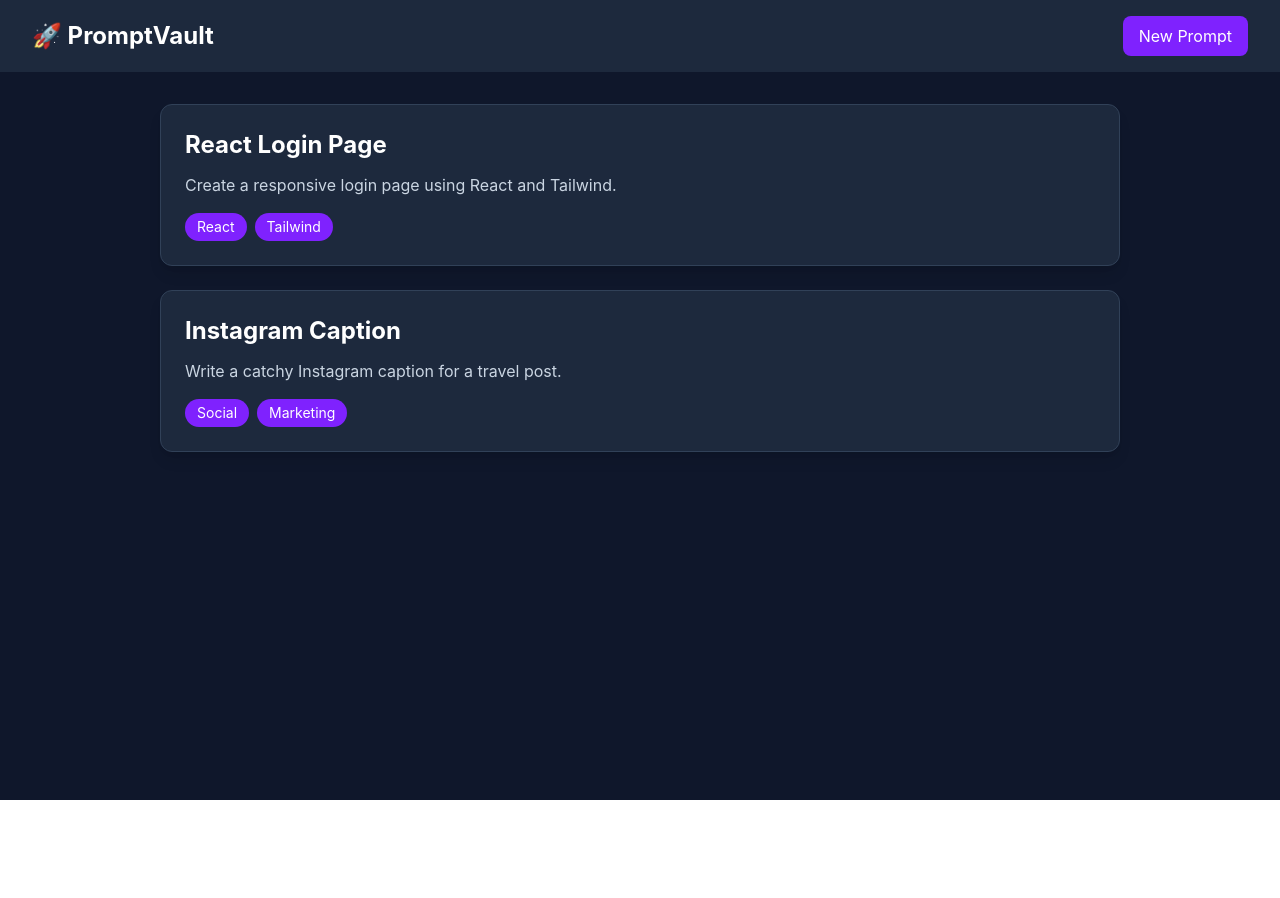
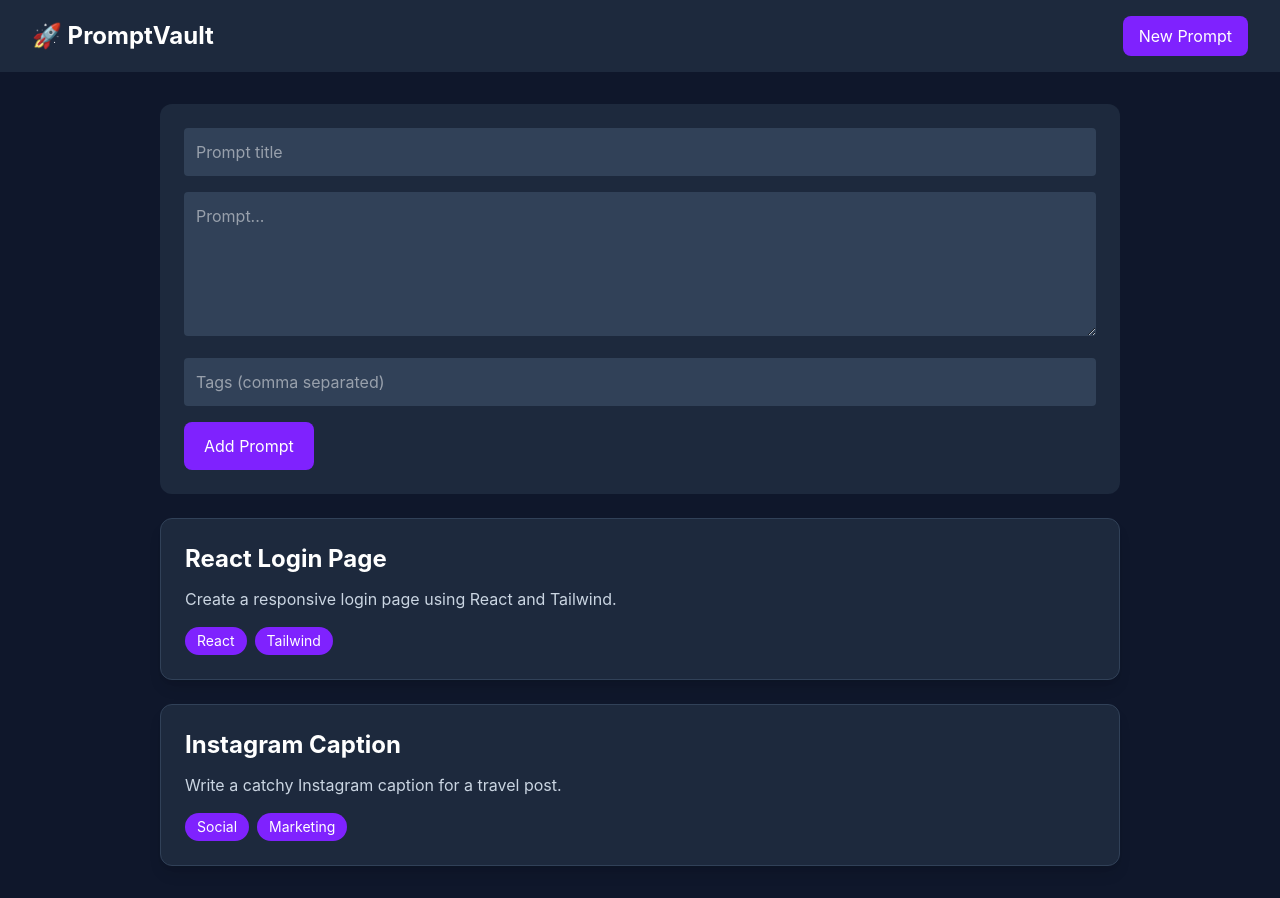
Before and after one commit to Umang-347/PromptVault, a React (Vite) app: page / in a window 1280 px wide. Before the commit the page ends 800 px from the top, so only its background shows below. Built offline with nearby package versions, Linux system fonts and the light colour scheme.

Commit message:
Add Local Storage persistence

```diff
--- a/package.json
+++ b/package.json
@@ -13,13 +13,15 @@
     "@tailwindcss/vite": "^4.3.3",
     "react": "^19.2.7",
     "react-dom": "^19.2.7",
-    "tailwindcss": "^4.3.3"
+    "tailwindcss": "^4.3.3",
+    "uuid": "^14.0.1"
   },
   "devDependencies": {
     "@eslint/js": "^10.0.1",
     "@types/node": "^24.13.2",
     "@types/react": "^19.2.17",
     "@types/react-dom": "^19.2.3",
+    "@types/uuid": "^10.0.0",
     "@vitejs/plugin-react": "^6.0.3",
     "eslint": "^10.6.0",
     "eslint-plugin-react-hooks": "^7.1.1",
--- a/src/App.tsx
+++ b/src/App.tsx
@@ -1,17 +1,26 @@
-import { useState } from "react";
 import Navbar from "./components/Navbar";
 import PromptCard from "./components/PromptCard";
+import AddPromptForm from "./components/AddPromptForm";
 import { samplePrompts } from "./data/samplePrompts";
+import { useLocalStorage } from "./hooks/useLocalStorage";
 import type { Prompt } from "./types/prompt";
 
 function App() {
-  const [prompts] = useState<Prompt[]>(samplePrompts);
+  const [prompts, setPrompts] = useLocalStorage<Prompt[]>(
+  "prompts",
+  samplePrompts
+);
+
+  function addPrompt(prompt: Prompt) {
+  setPrompts((prev) => [prompt, ...prev]);
+}
 
   return (
     <div className="min-h-screen bg-slate-900">
       <Navbar />
 
       <main className="max-w-5xl mx-auto p-8 space-y-6">
+        <AddPromptForm onAdd={addPrompt} />
         {prompts.map((prompt) => (
           <PromptCard
             key={prompt.id}
--- /dev/null
+++ b/src/components/AddPromptForm.tsx
@@ -0,0 +1,69 @@
+import { useState } from "react";
+import type { Prompt } from "../types/prompt";
+import { v4 as uuid } from "uuid";
+
+interface Props {
+  onAdd: (prompt: Prompt) => void;
+}
+
+export default function AddPromptForm({ onAdd }: Props) {
+  const [title, setTitle] = useState("");
+  const [content, setContent] = useState("");
+  const [tags, setTags] = useState("");
+
+  function handleSubmit(e: React.FormEvent) {
+    e.preventDefault();
+
+    if (!title.trim() || !content.trim()) return;
+
+    onAdd({
+      id: uuid(),
+      title,
+      content,
+      tags: tags
+        .split(",")
+        .map((t) => t.trim())
+        .filter(Boolean),
+      favorite: false,
+    });
+
+    setTitle("");
+    setContent("");
+    setTags("");
+  }
+
+  return (
+    <form
+      onSubmit={handleSubmit}
+      className="bg-slate-800 rounded-xl p-6 space-y-4"
+    >
+      <input
+        className="w-full p-3 rounded bg-slate-700 text-white"
+        placeholder="Prompt title"
+        value={title}
+        onChange={(e) => setTitle(e.target.value)}
+      />
+
+      <textarea
+        className="w-full p-3 rounded bg-slate-700 text-white"
+        placeholder="Prompt..."
+        rows={5}
+        value={content}
+        onChange={(e) => setContent(e.target.value)}
+      />
+
+      <input
+        className="w-full p-3 rounded bg-slate-700 text-white"
+        placeholder="Tags (comma separated)"
+        value={tags}
+        onChange={(e) => setTags(e.target.value)}
+      />
+
+      <button
+        className="bg-violet-600 hover:bg-violet-700 px-5 py-3 rounded-lg text-white"
+      >
+        Add Prompt
+      </button>
+    </form>
+  );
+}
--- /dev/null
+++ b/src/hooks/useLocalStorage.ts
@@ -0,0 +1,23 @@
+import { useEffect, useState } from "react";
+
+export function useLocalStorage<T>(
+  key: string,
+  initialValue: T
+) {
+  const [value, setValue] = useState<T>(() => {
+    const saved = localStorage.getItem(key);
+
+    if (!saved) return initialValue;
+
+    return JSON.parse(saved);
+  });
+
+  useEffect(() => {
+    localStorage.setItem(
+      key,
+      JSON.stringify(value)
+    );
+  }, [key, value]);
+
+  return [value, setValue] as const;
+}
```
Also changed, not shown: 1 other file (tests, documents, lock files or other folders).
